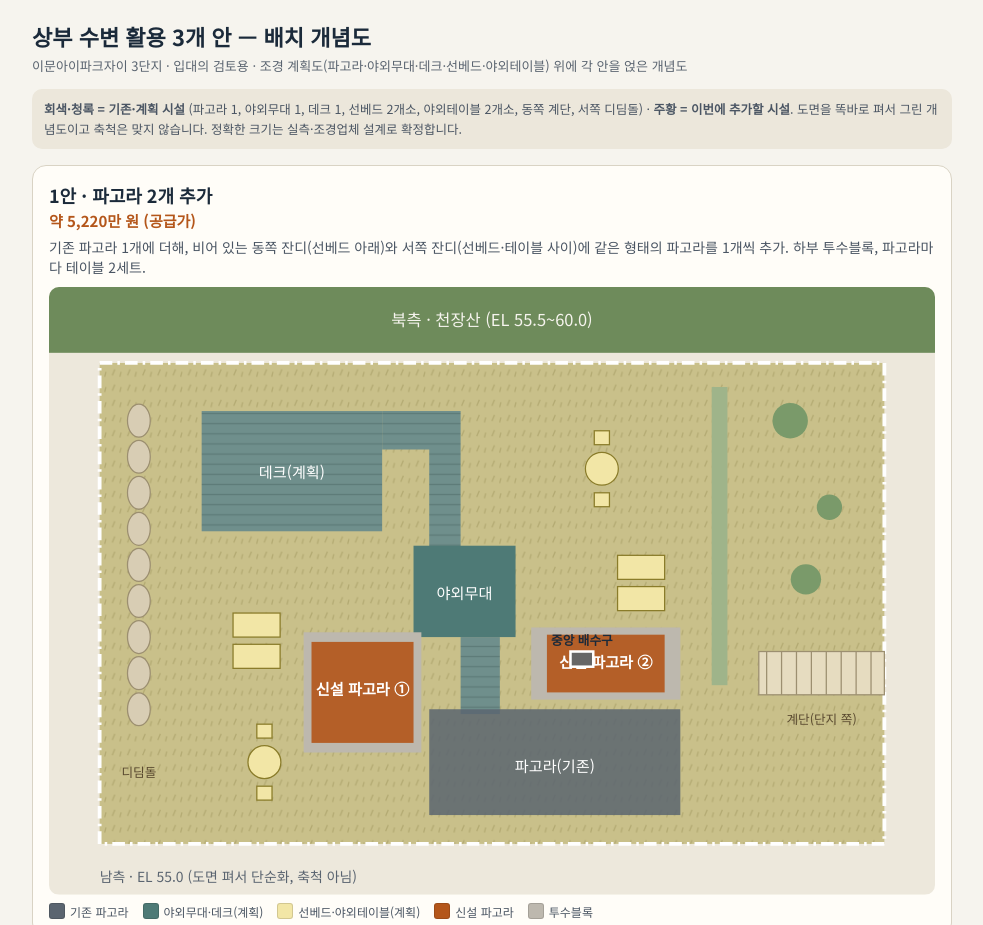
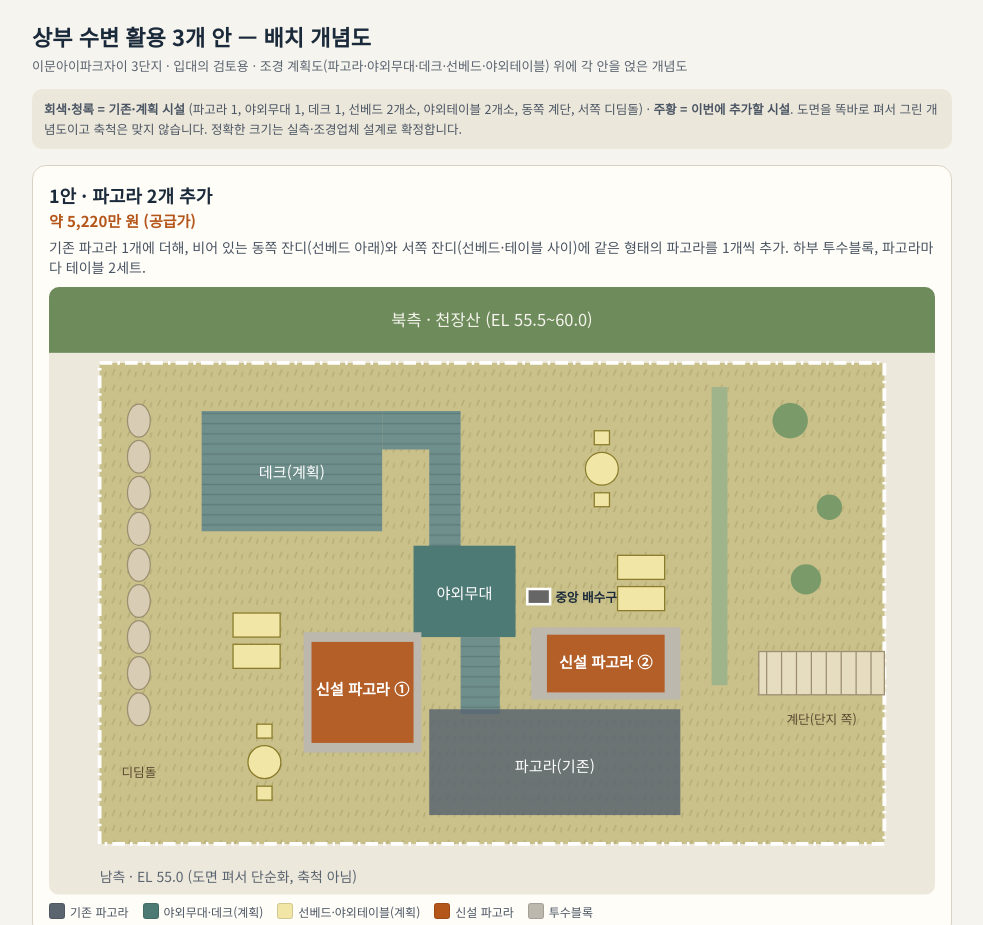
Before and after one commit to happytosky-beep/dong-vote, a plain HTML site: page actionlist/v2/suubyeon.html in a window 1280 px wide. Shown: the top 925 px of the page, without its empty margins (148-1131 px from the left). Drawn offline with Linux system fonts and the light colour scheme.

Commit message:
상부 수변 개념도: 중앙 배수구를 야외무대 옆으로 정정
Co-Authored-By: Claude Opus 5.5 <noreply@anthropic.com>
Claude-Session: https://claude.ai/code/session_01TWp7ysALdmbiDYS4R7JAxK

```diff
--- a/actionlist/v2/suubyeon.html
+++ b/actionlist/v2/suubyeon.html
@@ -67,7 +67,7 @@ function base(noDeck){
  return s;
 }
 const O='#B4561A';
-function drain(){return `<rect x="${X(.60)}" y="${Y(.60)}" width="18" height="12" fill="#666" stroke="#fff" stroke-width="2"/><text x="${X(.60)+9}" y="${Y(.60)-5}" text-anchor="middle" font-size="10" fill="#1B2A3A" font-weight="700">중앙 배수구</text>`;}
+function drain(){return `<rect x="${X(.545)}" y="${Y(.47)}" width="18" height="12" fill="#666" stroke="#fff" stroke-width="2"/><text x="${X(.545)+22}" y="${Y(.47)+10}" text-anchor="start" font-size="10" fill="#1B2A3A" font-weight="700">중앙 배수구</text>`;}
 const opts=[
  {t:'1안 · 파고라 2개 추가',p:'약 5,220만 원 (공급가)',d:'기존 파고라 1개에 더해, 비어 있는 동쪽 잔디(선베드 아래)와 서쪽 잔디(선베드·테이블 사이)에 같은 형태의 파고라를 1개씩 추가. 하부 투수블록, 파고라마다 테이블 2세트.',
   svg:()=>`<rect x="${X(.55)}" y="${Y(.55)}" width="${W(.19)}" height="${H(.15)}" fill="#BDB8AE"/><rect x="${X(.57)}" y="${Y(.565)}" width="${W(.15)}" height="${H(.12)}" fill="${O}" opacity=".9"/><text x="${X(.645)}" y="${Y(.635)}" text-anchor="middle" font-size="12" fill="#fff" font-weight="700">신설 파고라 ②</text>
@@ -75,7 +75,7 @@ const opts=[
   lg:[[O,'신설 파고라'],['#BDB8AE','투수블록']]},
  {t:'2안 · 포레스트 글램핑 (워커힐 포레스트 테마)',p:'약 4,880만 원 (공급가)',d:'잔디는 그대로 두고 서쪽·동쪽 빈 잔디에 텐트 패드 4곳(티피는 시즌 설치), 파고라·야외무대·데크를 잇는 스트링 라이트, 피크닉 테이블·파라솔, 계단 입구 쪽 포토월. 야외무대를 공연·영화 상영 무대로 함께 활용.',
   svg:()=>{let s='';const pad=(x,y)=>`<rect x="${X(x)}" y="${Y(y)}" width="${W(.09)}" height="${H(.13)}" fill="#7A5A44"/><polygon points="${X(x+.045)},${Y(y+.015)} ${X(x+.012)},${Y(y+.115)} ${X(x+.078)},${Y(y+.115)}" fill="#F3EEE3" stroke="${O}" stroke-width="2"/>`;
-   s+=pad(.27,.56)+pad(.27,.74)+pad(.55,.52)+pad(.66,.56);
+   s+=pad(.27,.56)+pad(.27,.74)+pad(.585,.56)+pad(.68,.58);
    const poles=[[.13,.10],[.36,.10],[.53,.38],[.42,.72],[.74,.72],[.78,.20]];
    s+=`<path d="M${poles.map(p=>X(p[0])+' '+Y(p[1])).join(' L')}" stroke="#E8A15C" stroke-width="2.5" stroke-dasharray="2 5" fill="none"/>`;
    poles.forEach(p=>s+=`<circle cx="${X(p[0])}" cy="${Y(p[1])}" r="5" fill="#1B2A3A"/>`);
```
